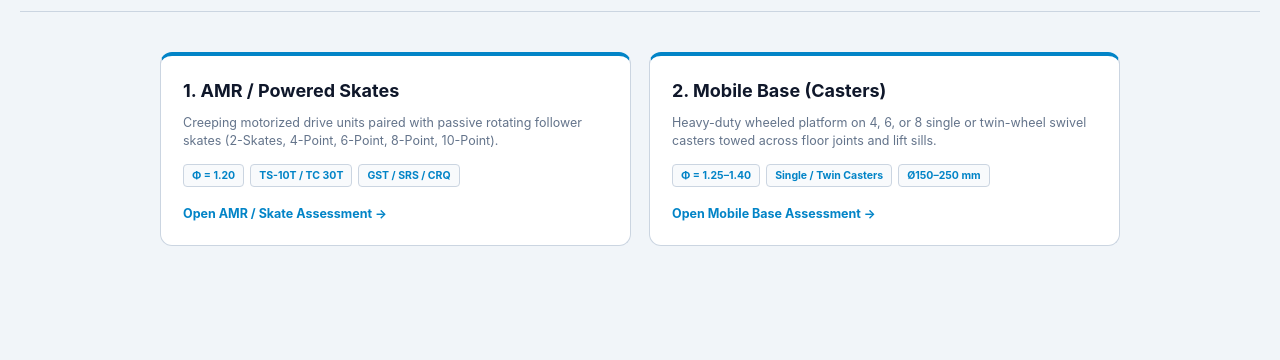
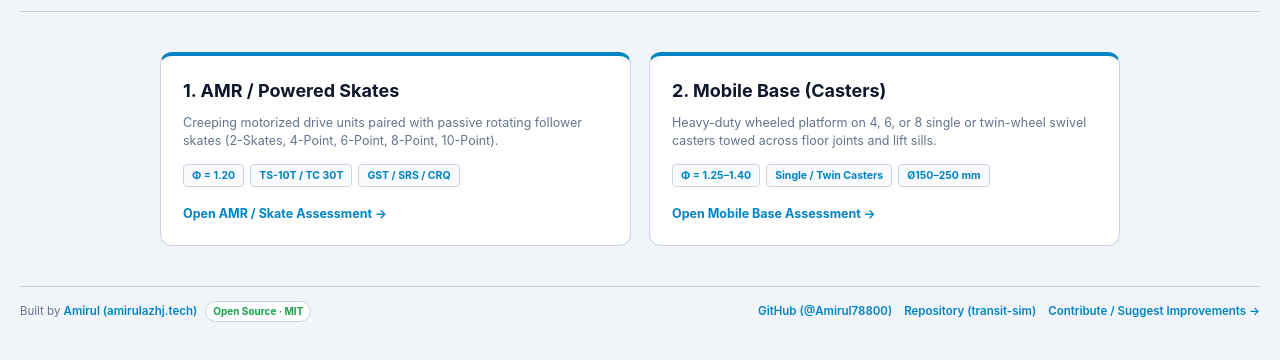
Before and after one commit to Amirul78800/transit-sim, a plain HTML site: page index.html in a window 1280 px wide. Shown: the part 78-438 px from the top of the page. Drawn offline with Linux system fonts and the light colour scheme.

Commit message:
chore: add README, MIT LICENSE, and open-source footer links to amirulazhj.tech & GitHub

```diff
--- a/index.html
+++ b/index.html
@@ -36,6 +36,9 @@
     "url": "https://loadskatesim.amirulazhj.tech/",
     "applicationCategory": "EngineeringApplication",
     "operatingSystem": "Web",
+    "codeRepository": "https://github.com/Amirul78800/transit-sim",
+    "license": "https://opensource.org/licenses/MIT",
+    "author": { "@type": "Person", "name": "Amirul", "url": "https://amirulazhj.tech/" },
     "description": "Structural floor loading assessment simulator for AMR, powered skates, and wheeled mobile bases on suspended concrete slabs."
   }
   </script>
@@ -80,6 +83,18 @@
   </div>
 </main>
 
+<footer class="site-footer">
+  <div class="footer-left">
+    <span>Built by <a href="https://amirulazhj.tech/" target="_blank" rel="noopener noreferrer">Amirul (amirulazhj.tech)</a></span>
+    <span class="footer-badge">Open Source · MIT</span>
+  </div>
+  <div class="footer-links">
+    <a href="https://github.com/Amirul78800" target="_blank" rel="noopener noreferrer">GitHub (@Amirul78800)</a>
+    <a href="https://github.com/Amirul78800/transit-sim" target="_blank" rel="noopener noreferrer">Repository (transit-sim)</a>
+    <a href="https://github.com/Amirul78800/transit-sim/issues" target="_blank" rel="noopener noreferrer">Contribute / Suggest Improvements →</a>
+  </div>
+</footer>
+
 <script type="module">
   import { initTheme } from '/js/ui_common.js?v=11';
   initTheme(document.getElementById('btnThemeToggle'));
--- a/style.css
+++ b/style.css
@@ -712,6 +712,51 @@ canvas {
   color: var(--accent);
   white-space: nowrap;
 }
+
+/* Open Source Site Footer */
+.site-footer {
+  max-width: 1440px;
+  margin: 22px auto 4px auto;
+  padding-top: 14px;
+  border-top: 1px solid var(--border);
+  display: flex;
+  justify-content: space-between;
+  align-items: center;
+  flex-wrap: wrap;
+  gap: 10px;
+  font-size: 11.5px;
+  color: var(--text-secondary);
+}
+.footer-left {
+  display: flex;
+  align-items: center;
+  flex-wrap: wrap;
+  gap: 8px;
+}
+.footer-links {
+  display: flex;
+  align-items: center;
+  flex-wrap: wrap;
+  gap: 12px;
+}
+.site-footer a {
+  color: var(--accent);
+  text-decoration: none;
+  font-weight: 600;
+}
+.site-footer a:hover {
+  text-decoration: underline;
+}
+.footer-badge {
+  font-size: 10px;
+  font-weight: 700;
+  padding: 2px 7px;
+  border-radius: 999px;
+  background: var(--bg-card);
+  border: 1px solid var(--border);
+  color: var(--pass);
+}
+
 @media (max-width: 980px) {
   .formula-grid { grid-template-columns: 1fr; }
 }
```
Also changed, not shown: amr/index.html (+15 -0 lines), mobile_base/index.html (+15 -0 lines), 2 other files.
